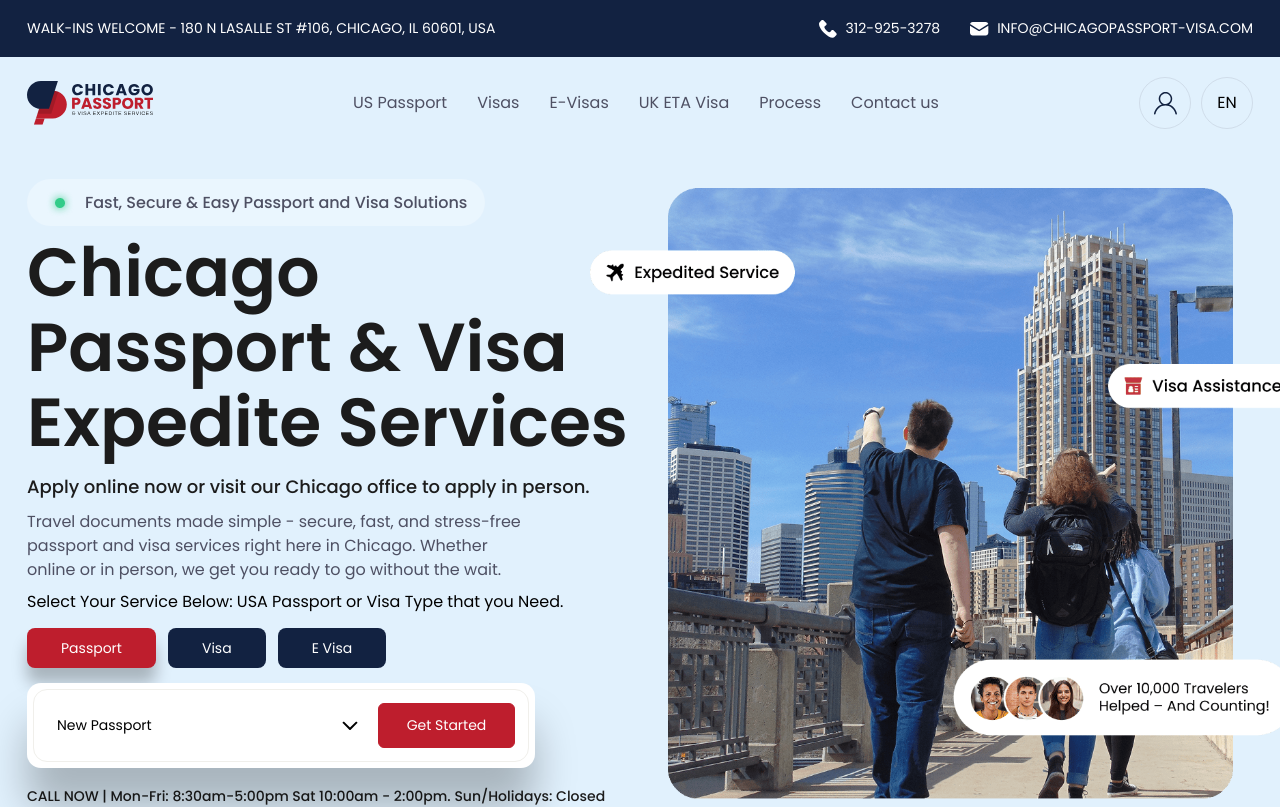
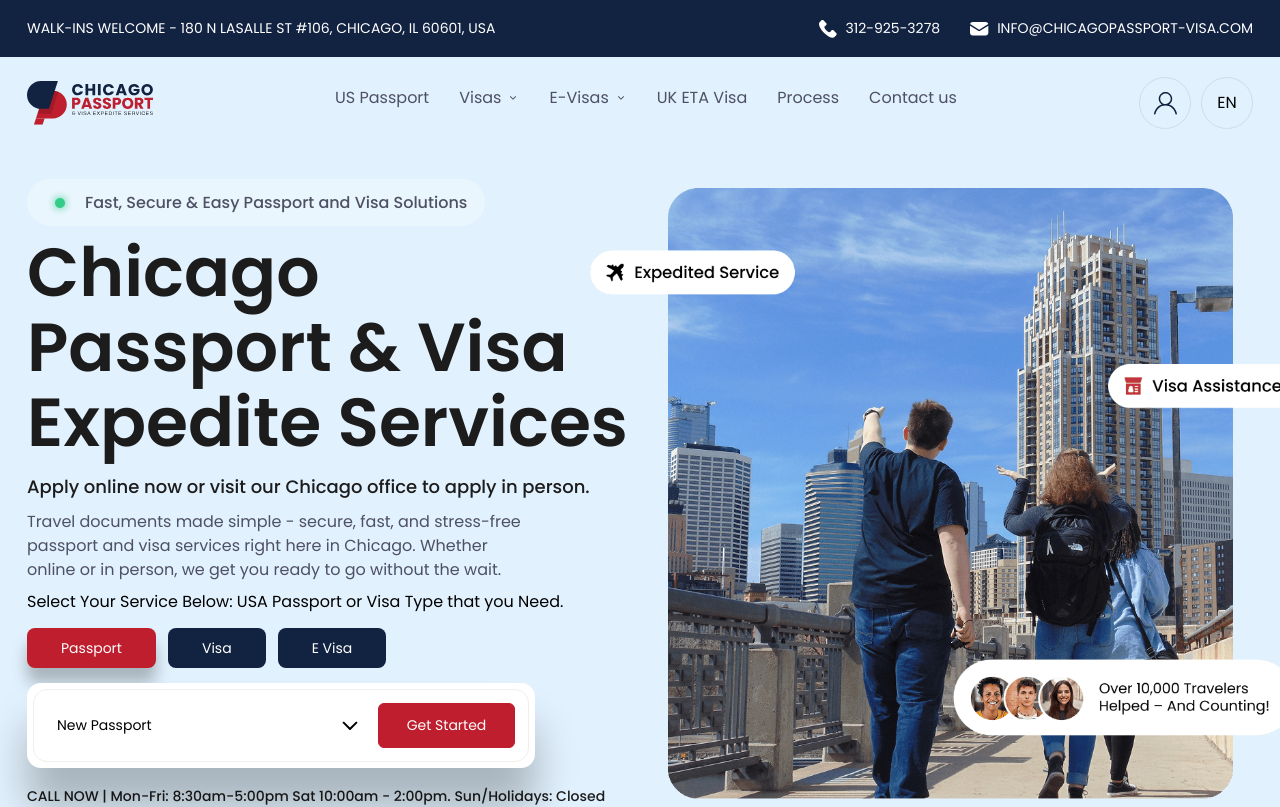
Before and after one commit to inkyydev/chicagopassportnew, a React (Vite) app: page / in a window 1280 px wide. Shown: the top 807 px of the page. Built offline with nearby package versions, Linux system fonts and the light colour scheme.

Commit message:
commit new dropdown

```diff
--- a/src/scenes/components/layout/Header.jsx
+++ b/src/scenes/components/layout/Header.jsx
@@ -5,6 +5,22 @@
 import mailIcon from "../../../assets/email-icon.svg";
 import logo from "../../../assets/logo.svg";
 import accountIcon from "../../../assets/account-icon.svg";
+
+const Chevron = ({ open }) => (
+  <svg
+    className={`w-[12px] h-[12px] ml-[6px] transition-transform duration-200 ${
+      open ? "rotate-180" : ""
+    }`}
+    viewBox="0 0 20 20"
+    fill="currentColor"
+  >
+    <path
+      fillRule="evenodd"
+      d="M5.23 7.21a.75.75 0 011.06.02L10 10.94l3.71-3.7a.75.75 0 111.06 1.06l-4.24 4.24a.75.75 0 01-1.06 0L5.21 8.29a.75.75 0 01.02-1.08z"
+      clipRule="evenodd"
+    />
+  </svg>
+);
 
 const setCookie = (name, value, days) => {
   let expires = "";
@@ -144,6 +160,7 @@
                   US Passport
                 </Link>
 
+                {/* VISAS */}
                 <div
                   className="relative w-full lg:w-auto"
                   onMouseEnter={() => !isMobile() && setVisasOpen(true)}
@@ -151,9 +168,9 @@
                 >
                   <Link
                     to="/visas"
-                    className="text-[14px] md:text-[16px] sm:text-[16px] pb-[10px] "
+                    className="flex items-center text-[16px] md:text-[16px] sm:text-[16px] pb-[0px] lg:pb-[10px]"
                     onClick={(e) => {
-                      if (window.innerWidth < 1024) {
+                      if (isMobile()) {
                         if (!visasOpen) {
                           e.preventDefault();
                           setVisasOpen(true);
@@ -167,19 +184,29 @@
                     }}
                   >
                     Visas
+                    <span
+                      onClick={(e) => {
+                        e.preventDefault();
+                        e.stopPropagation();
+                        setVisasOpen((p) => !p);
+                        setEVisasOpen(false);
+                      }}
+                    >
+                      <Chevron open={visasOpen} />
+                    </span>
                   </Link>
 
                   <div
                     className={`
                       lg:absolute
-                      mt-[5px]
+                      mt-[5px] md:mt-[0px]
                       bg-white
                       rounded-lg
                       shadow-lg
                       w-[calc(100%-20px)] lg:min-w-[220px] lg:w-auto
                       overflow-hidden
                       transition-all duration-300
-                      py-[7px]
+                      py-[0px] lg:py-[7px]
                       ${
                         visasOpen
                           ? "opacity-100 pointer-events-auto max-h-[500px]"
@@ -208,6 +235,7 @@
                   </div>
                 </div>
 
+                {/* E-VISAS */}
                 <div
                   className="relative w-full lg:w-auto"
                   onMouseEnter={() => !isMobile() && setEVisasOpen(true)}
@@ -215,9 +243,9 @@
                 >
                   <Link
                     to="/e-visas"
-                    className="text-[14px] md:text-[16px] sm:text-[16px] pb-[10px]"
+                    className="flex items-center text-[16px] md:text-[16px] sm:text-[16px] pb-[0px] lg:pb-[10px]"
                     onClick={(e) => {
-                      if (window.innerWidth < 1024) {
+                      if (isMobile()) {
                         if (!eVisasOpen) {
                           e.preventDefault();
                           setEVisasOpen(true);
@@ -231,19 +259,29 @@
                     }}
                   >
                     E-Visas
+                    <span
+                      onClick={(e) => {
+                        e.preventDefault();
+                        e.stopPropagation();
+                        setEVisasOpen((p) => !p);
+                        setVisasOpen(false);
+                      }}
+                    >
+                      <Chevron open={eVisasOpen} />
+                    </span>
                   </Link>
 
                   <div
                     className={`
                       lg:absolute
-                      mt-[5px]
+                       mt-[5px] md:mt-[0px]
                       bg-white
                       rounded-lg
                       shadow-lg
                       w-[calc(100%-20px)] lg:min-w-[220px] lg:w-auto
                       overflow-hidden
                       transition-all duration-300
-                      py-[7px]
+                      py-[0px] lg:py-[7px]
                       ${
                         eVisasOpen
                           ? "opacity-100 pointer-events-auto max-h-[500px]"
```
